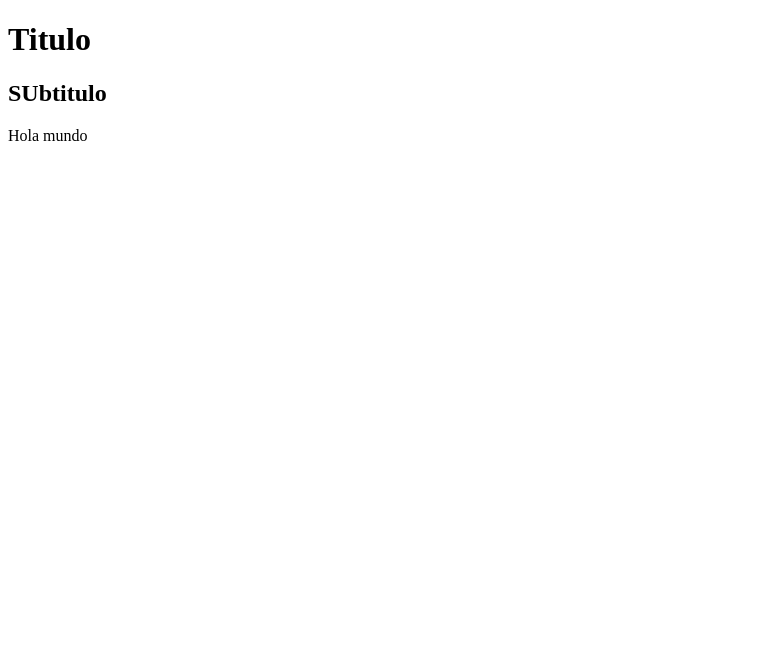
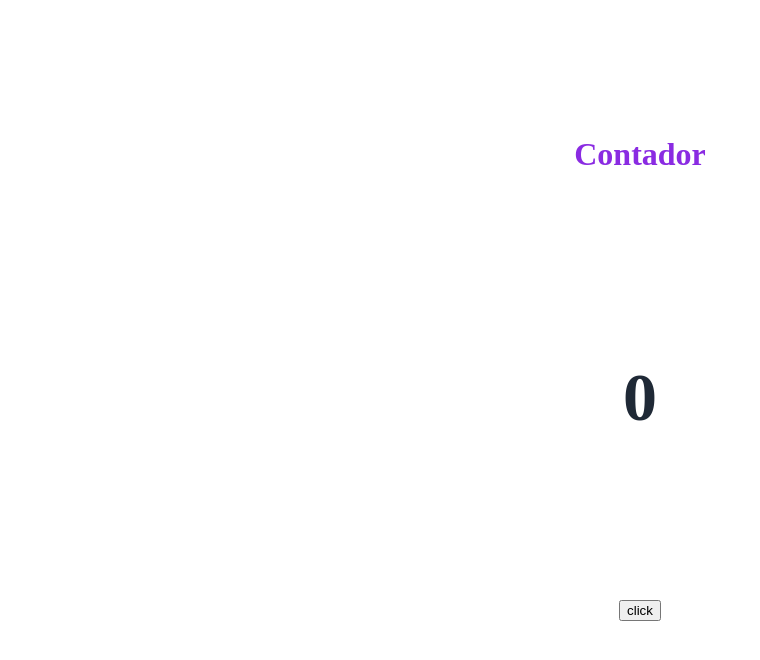
Before and after one commit to cristian1barajas/basuritaRepo, a plain HTML site: page index.html in a window 1280 px wide. Shown: the whole page, without its empty margins (0-760 px from the left). Drawn offline with Linux system fonts and the light colour scheme.

Commit message:
version completa

```diff
--- a/index.html
+++ b/index.html
@@ -5,10 +5,12 @@
     <meta http-equiv="X-UA-Compatible" content="IE=edge">
     <meta name="viewport" content="width=device-width, initial-scale=1.0">
     <title>mi primera página</title>
+    <link href="styles.css" rel="stylesheet" type="text/css">
 </head>
-<body>
-    <h1>Titulo</h1>
-    <h2>SUbtitulo</h2>
-    <p>Hola mundo</p>
+<body class="mi_alineacion">
+    <h1 class="mi_color">Contador</h1>
+    <h2 class="otro_color" id="mi_texto">0</h2>
+    <button id="mi_boton">click</button>
+    <script src="main.js"></script>
 </body>
 </html>
--- /dev/null
+++ b/main.js
@@ -0,0 +1,8 @@
+var myButton = document.getElementById("mi_boton");
+var myText = document.getElementById("mi_texto");
+var count = 0;
+
+myButton.onclick = function () {
+    count++;
+    myText.innerHTML = count;
+}
--- /dev/null
+++ b/styles.css
@@ -0,0 +1,16 @@
+.mi_alineacion {
+    height: 90vh;
+    display: flex;
+    flex-direction: column;
+    align-items: center;
+    justify-content: space-evenly;
+}
+
+.mi_color {
+    color: blueviolet;
+}
+
+.otro_color {
+    color: #1F2936;
+    font-size: 68px;
+}
```
